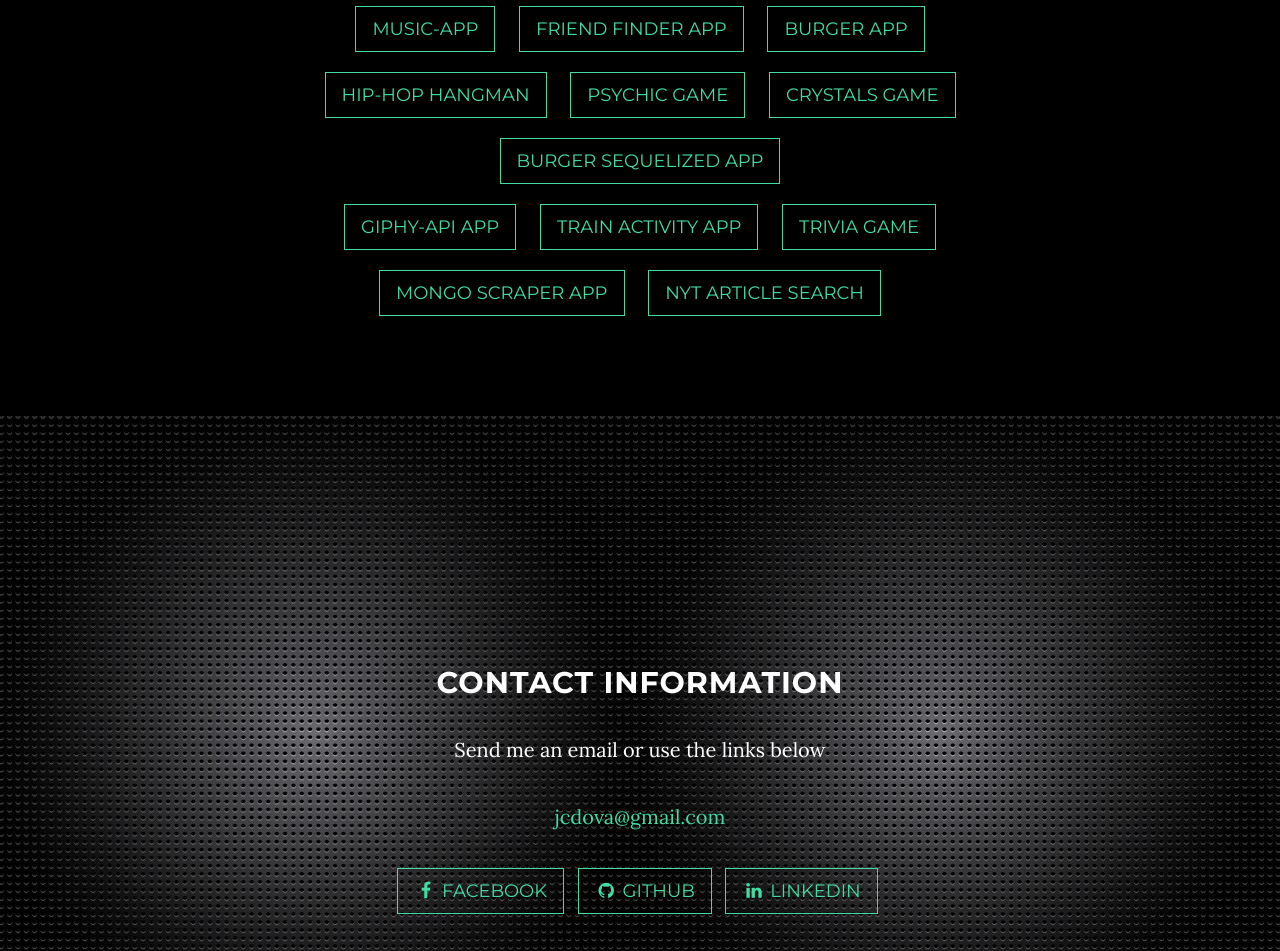
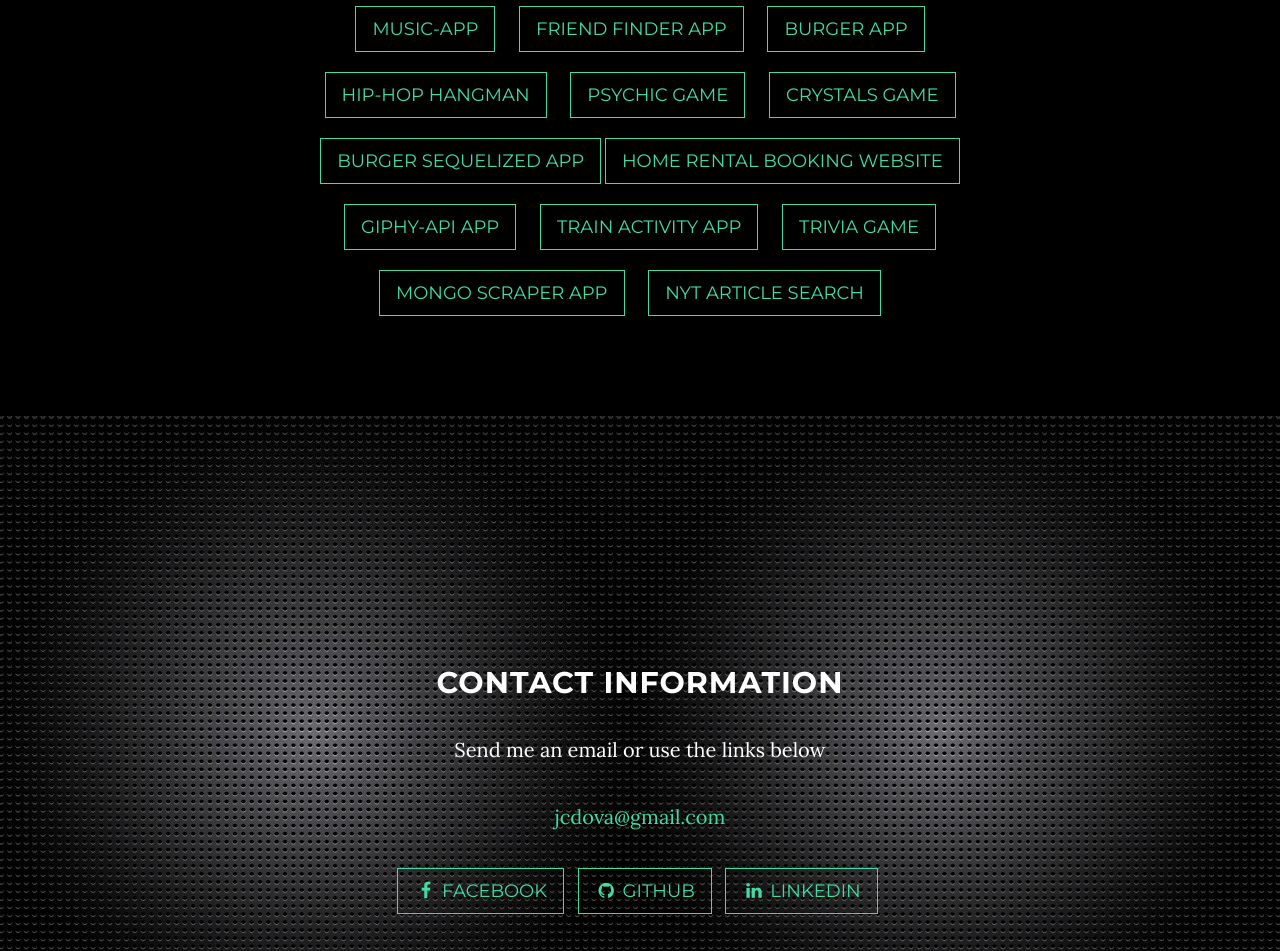
Before and after one commit to jcdova/jcdova.github.io, a website: page index.html in a window 1280 px wide. Shown: the part 2300-3251 px from the top of the page. Drawn offline with nearby package versions, Linux system fonts and the light colour scheme; some packages are replaced by stand-ins of ours.

Commit message:
Update index.html
updated the micasasucasa website

```diff
--- a/index.html
+++ b/index.html
@@ -157,6 +157,9 @@
 							<span>
 	                            <a href="https://sequelize-dat-burger.herokuapp.com/" class="btn btn-default btn-lg">Burger Sequelized App</a>
 	                        </span>
+				     <span>
+	                            <a href="https://www.micasasucsaaz.com/" class="btn btn-default btn-lg">Home Rental Booking Website</a>
+	                        </span>
 
                         </div><br>
 
```
